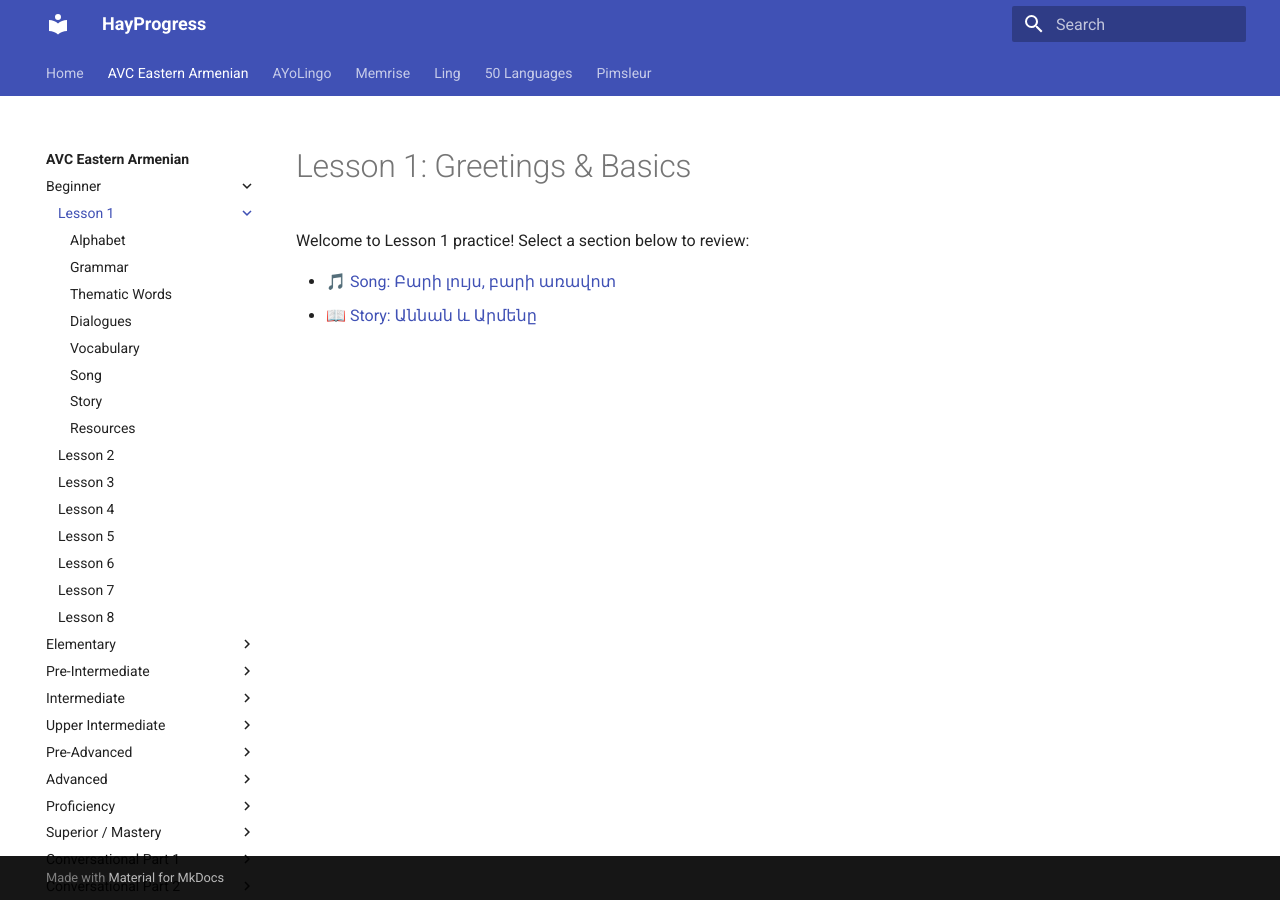
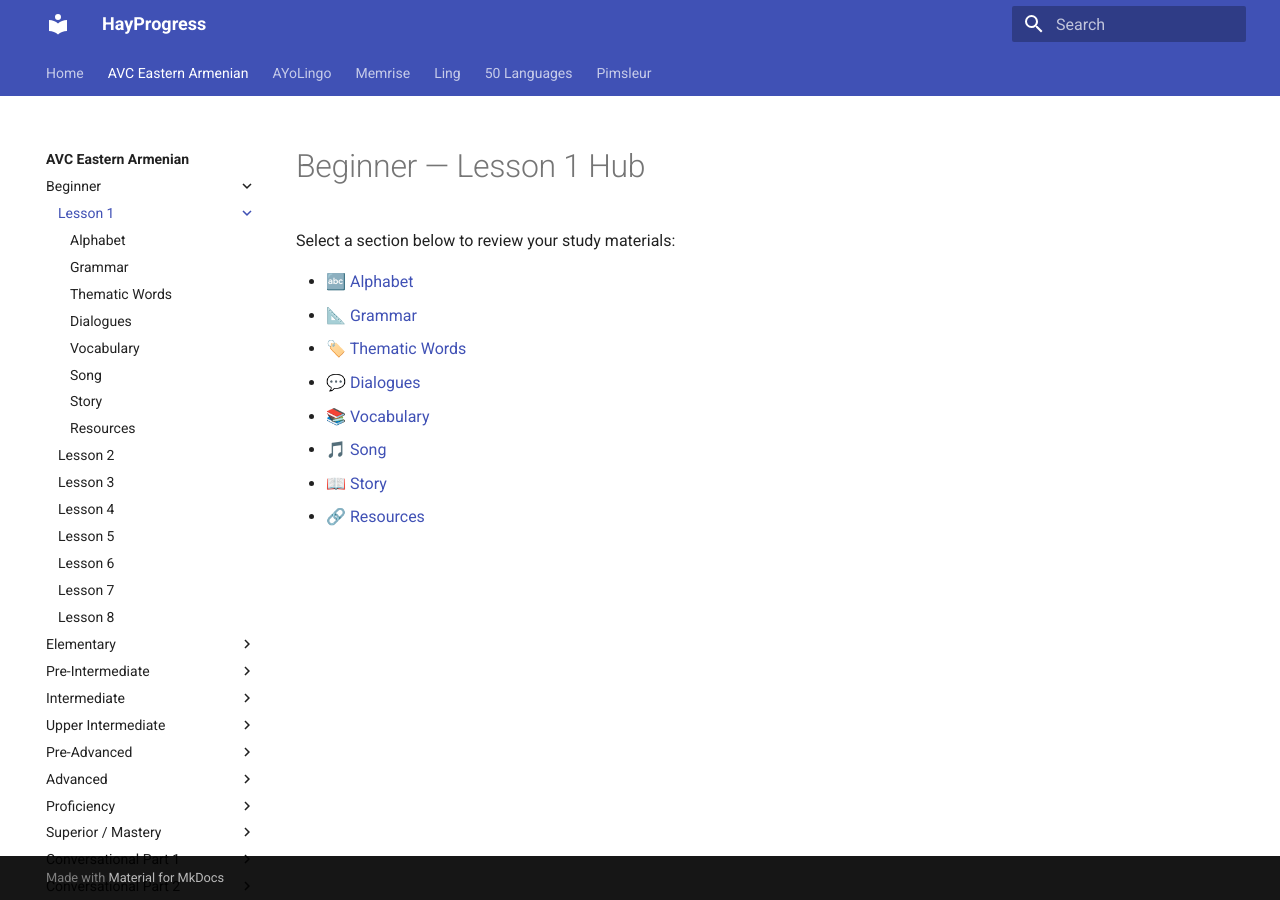
Before and after one commit to Hayprogress/Hayprogress, an MkDocs documentation site: the page built from docs/avc/beginner/lesson-1/index.md, in a window 1280 px wide. Built offline with MkDocs 1.6.1 and Material for MkDocs 9.7.7, drawn with Linux system fonts in a browser that asks for light colours.

Commit message:
Update index.md

```diff
--- a/docs/avc/beginner/lesson-1/index.md
+++ b/docs/avc/beginner/lesson-1/index.md
@@ -1,6 +1,12 @@
-# Lesson 1: Greetings & Basics
+# Beginner — Lesson 1 Hub
 
-Welcome to Lesson 1 practice! Select a section below to review:
+Select a section below to review your study materials:
 
-* [🎵 Song: Բարի լույս, բարի առավոտ](song.md)
-* [📖 Story: Աննան և Արմենը](story.md)
+* [🔤 Alphabet](alphabet.md)
+* [📐 Grammar](grammar.md)
+* [🏷️ Thematic Words](thematic-words.md)
+* [💬 Dialogues](dialogues.md)
+* [📚 Vocabulary](vocabulary.md)
+* [🎵 Song](song.md)
+* [📖 Story](story.md)
+* [🔗 Resources](resources.md)
```
